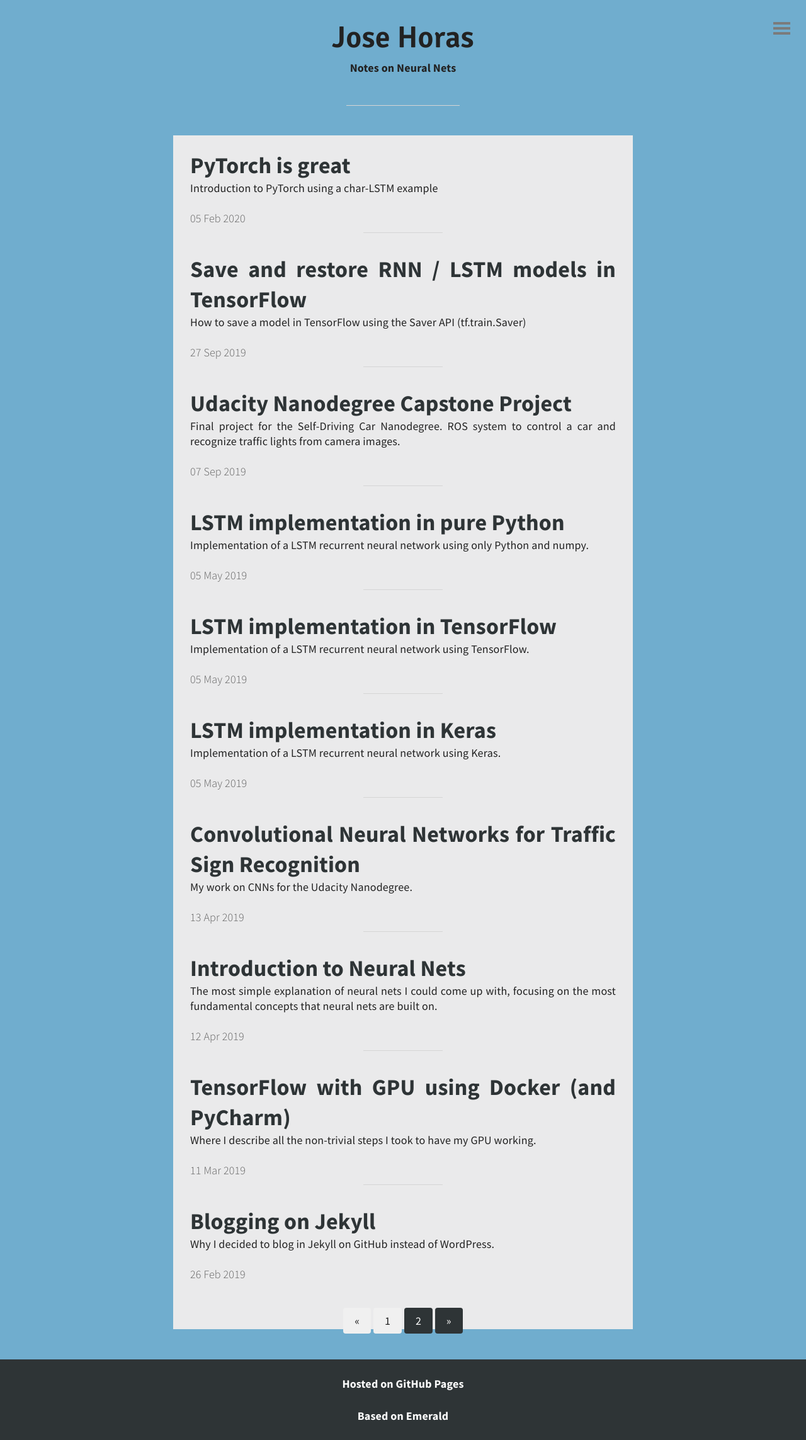
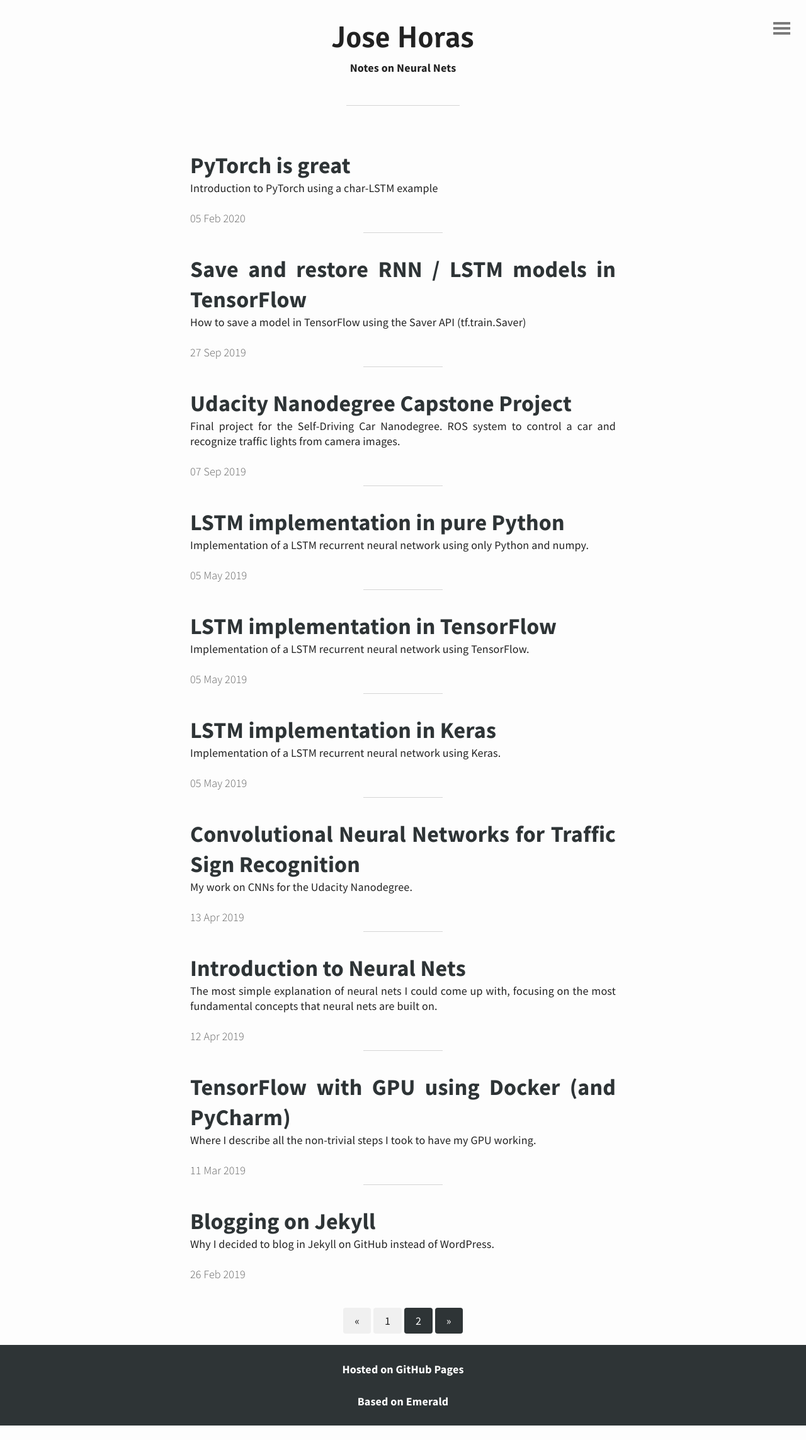
Before and after one commit to josehoras/josehoras.github.io, a Jekyll site: the page built from index.html, in a window 1280 px wide. Shown: the whole page at 63% size. Built offline with Jekyll 4.4.1, drawn with Linux system fonts in a browser that asks for light colours; the list of posts is cut into pages by our own code; after the commit the page ends 2264 px from its top, so only the background shows below that.

Commit message:
footer at the bottom

```diff
--- a/_includes/footer-custom.html
+++ b/_includes/footer-custom.html
@@ -1,5 +1,5 @@
 
-<footer class="footer">
+<div class="footer">
   <span>
     <a href="{{ site.github.owner_url }}">Hosted on GitHub Pages</a>
     <!-- <img src="/assets/GitHub-Mark-32px.png" alt="w" width="16" height="16" > -->
@@ -11,4 +11,4 @@
       Based on Emerald
     </a>
   </span>
-</footer>
+</div>
--- a/_layouts/default.html
+++ b/_layouts/default.html
@@ -25,9 +25,7 @@
 	  <div id="container">
 
 			<main>
-
 					{{ content }}
-
 		  </main>
 
 		  <!-- Pagination links -->
@@ -63,10 +61,12 @@
 
 		<!-- Footer -->
 		{% include footer-custom.html %}
-
 		<!-- Script -->
 		{% include script.html %}
 
 	</div>
+
+
+
 </body>
 </html>
--- a/_sass/layout.scss
+++ b/_sass/layout.scss
@@ -119,42 +119,27 @@
 }
 
 #wrap {
-	// min-height:100%;
-	// position:relative;
-	height: auto;
-	// padding-bottom: 105px;
-	// height: 100%;
-	// overflow: hidden;
-	background-color: #70ADCE;
+	position:relative;
+	min-height: 100%;
+	padding-bottom: 105px;
+	// background-color: #70ADCE;
 }
 
 /* Main content */
 
 .fixed {
-  position: fixed;
-  width: 100%;
+  // position: fixed;
+  height: 100%;
 	overflow: hidden;
-  position: static;
+  // position: static;
   @media (min-width: 940px) {
 		height: 100%;
 		overflow: hidden;
-    position: static;
+    // position: static;
   }
 }
 
-#container {
-	margin:0 auto;
-	max-width: 730px;
-	padding: 0 1.5rem;
-	background-color: #EAEAEB;
-	min-height:100%;
-	// position:relative;
-	// height: auto;
-	// min-height: 300px;
-}
-
 #header {
-	// text-align: left;
 	text-align: center;
   padding: 24px 0;
   position: relative;
@@ -163,23 +148,10 @@
   	color: $text-color;
   	display: inline-block;
   }
-  img {
-  	max-height: 72px;
-  	margin: 0 auto;
-  	display: block;
-  }
   h1 {
   	font-family: 'Signika', sans-serif; //Emerald logo font
     font-weight: 600;
   }
-	// .navigation{
-	// 	float: right;
-	// 	padding-top: 15px;
-	// }
-	// .nav-item{
-	// 	padding-left: 20px;
-	// 	padding-right: 20px;
-	// }
   &:after {
   	display: block;
     content: '';
@@ -191,10 +163,39 @@
 }
 
 /* Posts */
+#container {
+	position:relative;
+	margin:0 auto;
+	max-width: 730px;
+	padding: 0 1.5rem;
+	// background-color: #EAEAEB;
+}
 
 #posts {
   li {
     list-style-type: none;
+  }
+}
+.post+.post:before {
+    display: block;
+    content: '';
+    width: 7rem;
+    height: 1px;
+    margin: 10px auto;
+    background-color: lighten($text-color, 70%);
+}
+.by-line {
+  display: block;
+  color: lighten($text-color, 25%);
+  line-height: 1.5em; /* 24px/16px */
+  margin-bottom: 1.5em; /* 24px/16px */
+  font-weight: 200;
+  @media (min-width: 940px) {
+    display: block;
+    color: lighten($text-color, 25%);
+    line-height: 1.3334em; /* 24px/18px */
+    margin-bottom: 0em; /* 24px/18px */
+    font-weight: 200;
   }
 }
 
@@ -217,53 +218,12 @@
     background-color: lighten($text-color, 70%);
   }
 }
-
 #disqus_thread {
 	margin-bottom: 1.5em;
   @media (min-width: 940px) {
       margin-bottom: 1.3334em;
     }
 }
-
-
-.post+.post:before {
-    display: block;
-    content: '';
-    width: 7rem;
-    height: 1px;
-    margin: 10px auto;
-    background-color: lighten($text-color, 70%);
-  }
-
-.by-line {
-  display: block;
-  color: lighten($text-color, 25%);
-  line-height: 1.5em; /* 24px/16px */
-  margin-bottom: 1.5em; /* 24px/16px */
-  font-weight: 200;
-  @media (min-width: 940px) {
-    display: block;
-    color: lighten($text-color, 25%);
-    line-height: 1.3334em; /* 24px/18px */
-    margin-bottom: 0em; /* 24px/18px */
-    font-weight: 200;
-  }
-}
-
-img {
-  max-width: 100%;
-  display: block;
-  margin: 0 auto;
-  margin-bottom: 24px;
-  -webkit-border-radius: 4px;
-     -moz-border-radius: 4px;
-      -ms-border-radius: 4px;
-          border-radius: 4px;
-}
-
-img[title="Emerald"] {
-    box-shadow: 0 2px 6px #ddd;
-  }
 
 code {
   color: lighten($text-color, 35%);
@@ -289,6 +249,7 @@
 /* Paginator */
 
 .pagination {
+	position: relative;
   text-align: center;
   margin: 2.666668em;
   span {
@@ -313,19 +274,14 @@
 
 /* Footer */
 
-footer {
-  // background-color: $main-color;
-  // color: $background-color;
-  text-align: center;
-  padding: 0.6667em 0;
-}
-
 .footer {
+	position: absolute;
+	width: 100%;
+	bottom: 0;
 	padding: 25px 0;
+	text-align: center;
 	background-color: $main-color;
 	color: $background-color;
-  width: 100%;
-  bottom: 0;
 }
 
 .footer a {
```
Also changed, not shown: _layouts/post.html (+3 -24 lines). Lines whose indentation alone changed are shown as unchanged.
